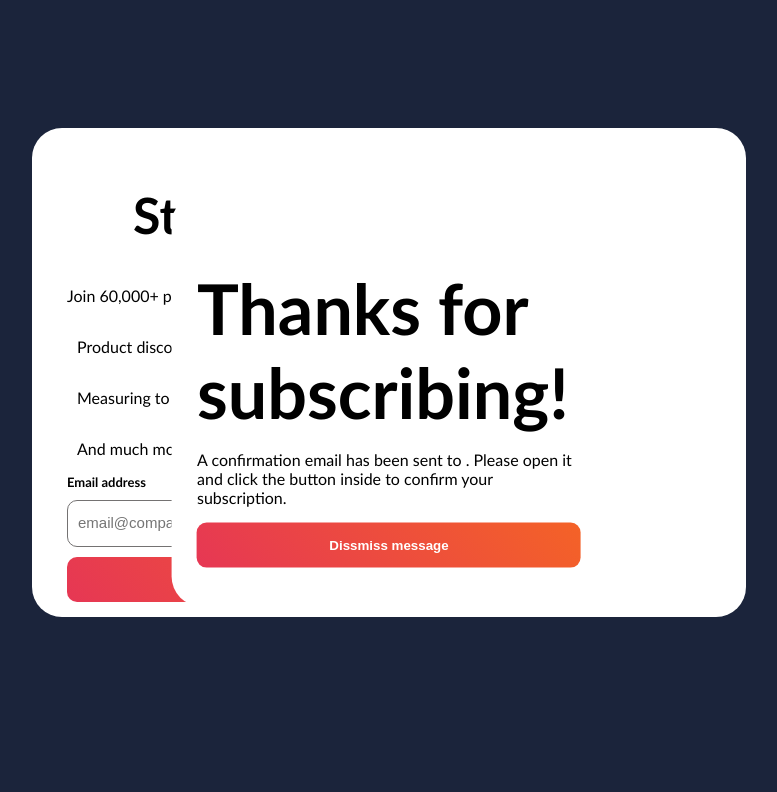
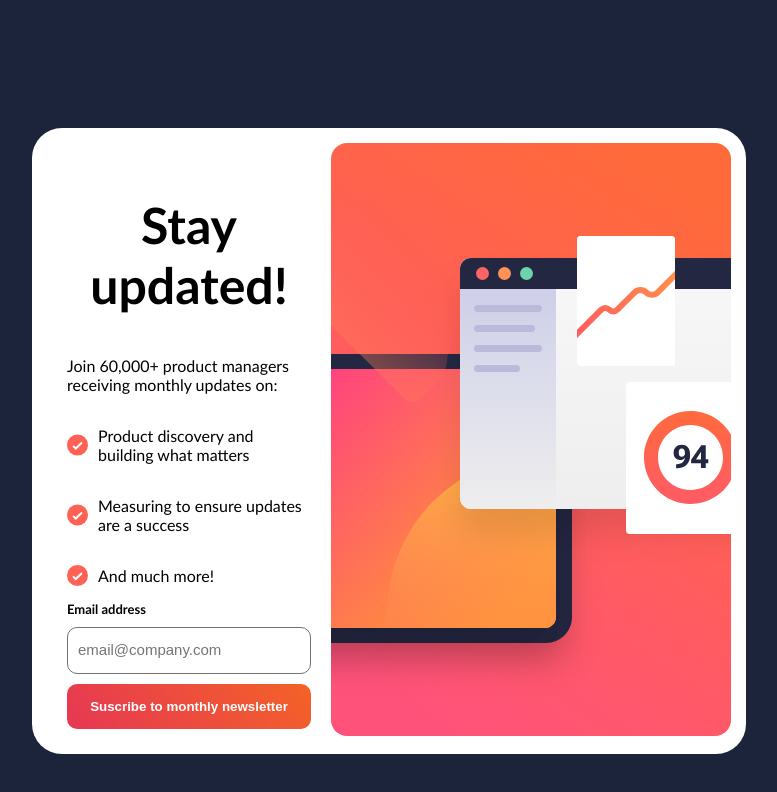
Before and after one commit to MarkAngelVH/Newsletter-sign-up-form-with-success-message, a plain HTML site: page index.html in a window 1280 px wide. Shown: the whole page, without its empty margins (251-1028 px from the left). Drawn offline with Linux system fonts and the light colour scheme; the site is published under a folder, as on GitHub Pages, so addresses that start at the root find nothing.

Commit message:
formulario

```diff
--- a/index.html
+++ b/index.html
@@ -1,5 +1,5 @@
 <!DOCTYPE html>
-<html lang="es">
+<html lang="en">
 <head>
     <meta charset="UTF-8">
     <meta name="viewport" content="width=device-width, initial-scale=1.0">
@@ -15,15 +15,15 @@
                 <p>Join 60,000+ product managers receiving monthly updates on:</p>
 
                 <div class="check">
-                    <img src="/images/icon-list.svg" alt="">
+                    <img src="./images/icon-list.svg" alt="">
                     <p>Product discovery and building what matters</p>
                 </div>
                 <div class="check">
-                    <img src="/images/icon-list.svg" alt="">
+                    <img src="./images/icon-list.svg" alt="">
                     <p>Measuring to ensure updates are a success</p>
                 </div>
                 <div class="check">
-                    <img src="/images/icon-list.svg" alt="">
+                    <img src="./images/icon-list.svg" alt="">
                     <p>And much more!</p>
                 </div>
 
@@ -36,8 +36,8 @@
                 </form>
             </div>
             <div class="derecha">
-                <img class="img1" src="/images/illustration-sign-up-desktop.svg" alt="">
-                <img class="img2" src="/images/illustration-sign-up-mobile.svg" alt="">
+                <img class="img1" src="./images/illustration-sign-up-desktop.svg" alt="">
+                <img class="img2" src="./images/illustration-sign-up-mobile.svg" alt="">
             </div>
 
 
@@ -45,7 +45,7 @@
         </div>
 
         <div id="usuario">
-            <img src="/images/icon-success.svg" alt="">
+            <img src="./images/icon-success.svg" alt="">
 
             <div class="txt">
                 <h2>Thanks for subscribing!</h2>
@@ -56,6 +56,6 @@
         </div>
     </section>
 
-    <script src="/codigo.js"></script>
+    <script src="./codigo.js"></script>
 </body>
 </html>
```
